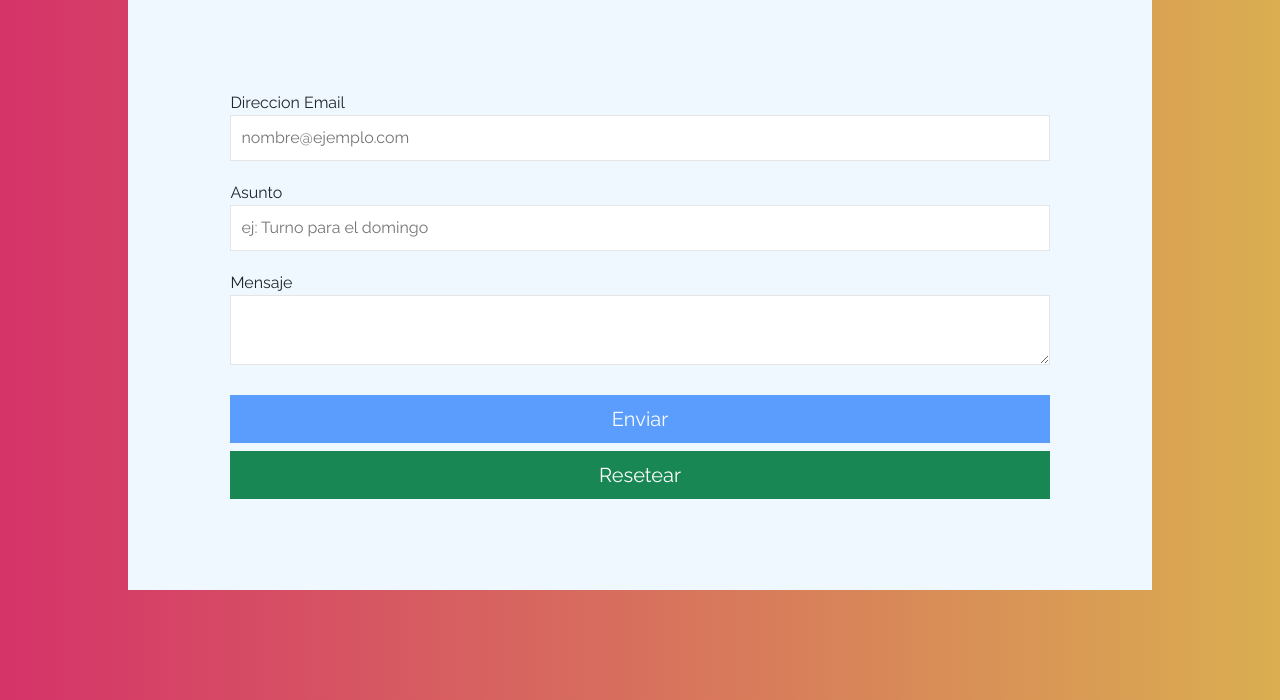
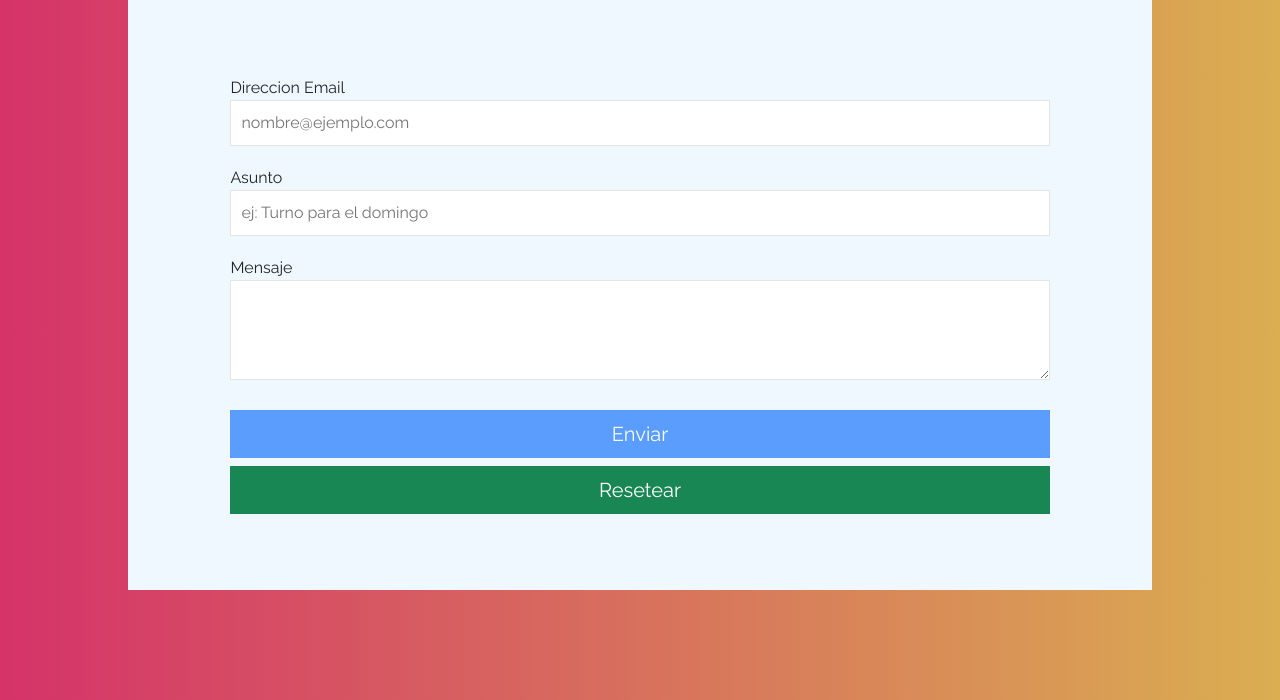
Before and after one commit to sonnyrmt/Formulary, a plain HTML site: page index.html in a window 1280 px wide. Shown: the part 180-880 px from the top of the page. Drawn offline with nearby package versions, Linux system fonts and the light colour scheme.

Commit message:
max-min height del textarea

```diff
--- a/style.css
+++ b/style.css
@@ -44,6 +44,12 @@ body {
   padding: 10px;
 }
 
+#mensaje {
+  height: 100px;
+  max-height: 200px;
+  min-height: 50px;
+}
+
 .d-grid {
   margin-top: 20px;
   width: 80%;
@@ -52,6 +58,7 @@ body {
 .mb-11 button {
   margin: 30px 50px;
 }
+
 
 .spinner-border {
   visibility: hidden;
```
